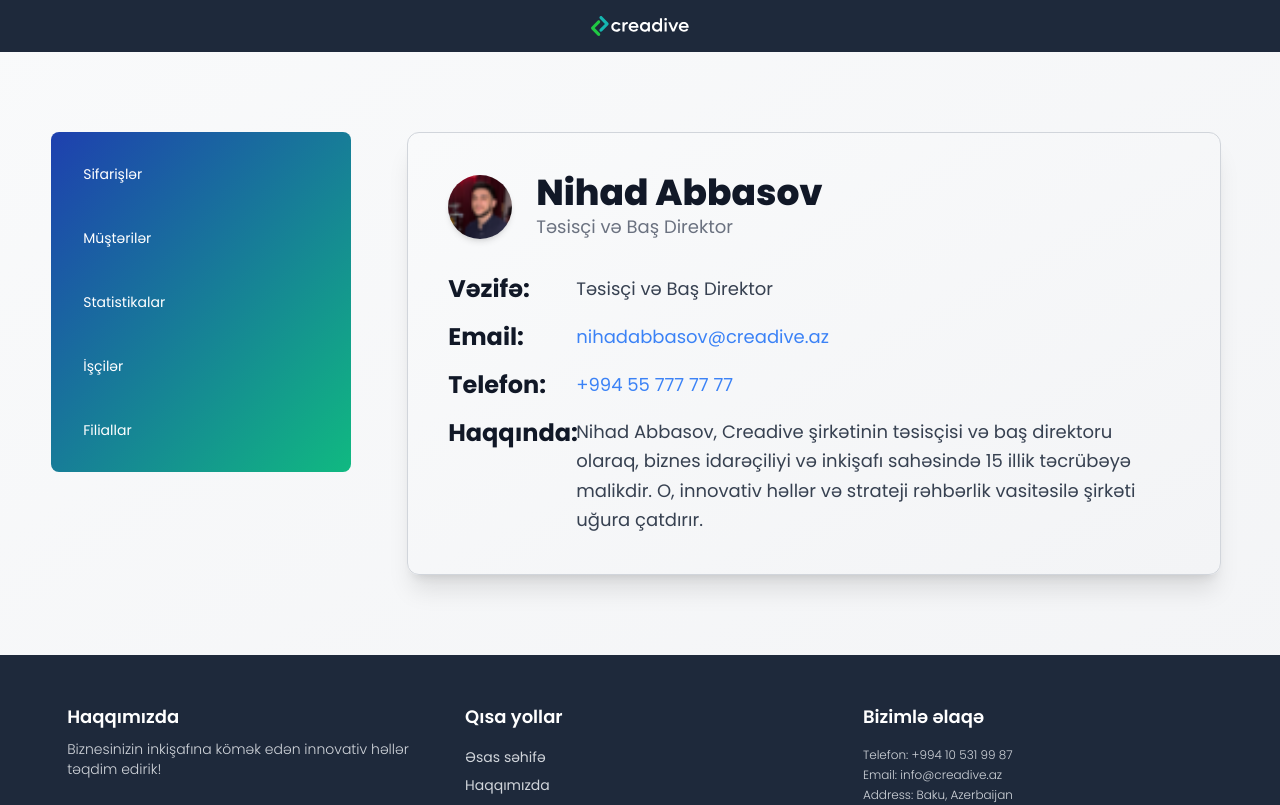
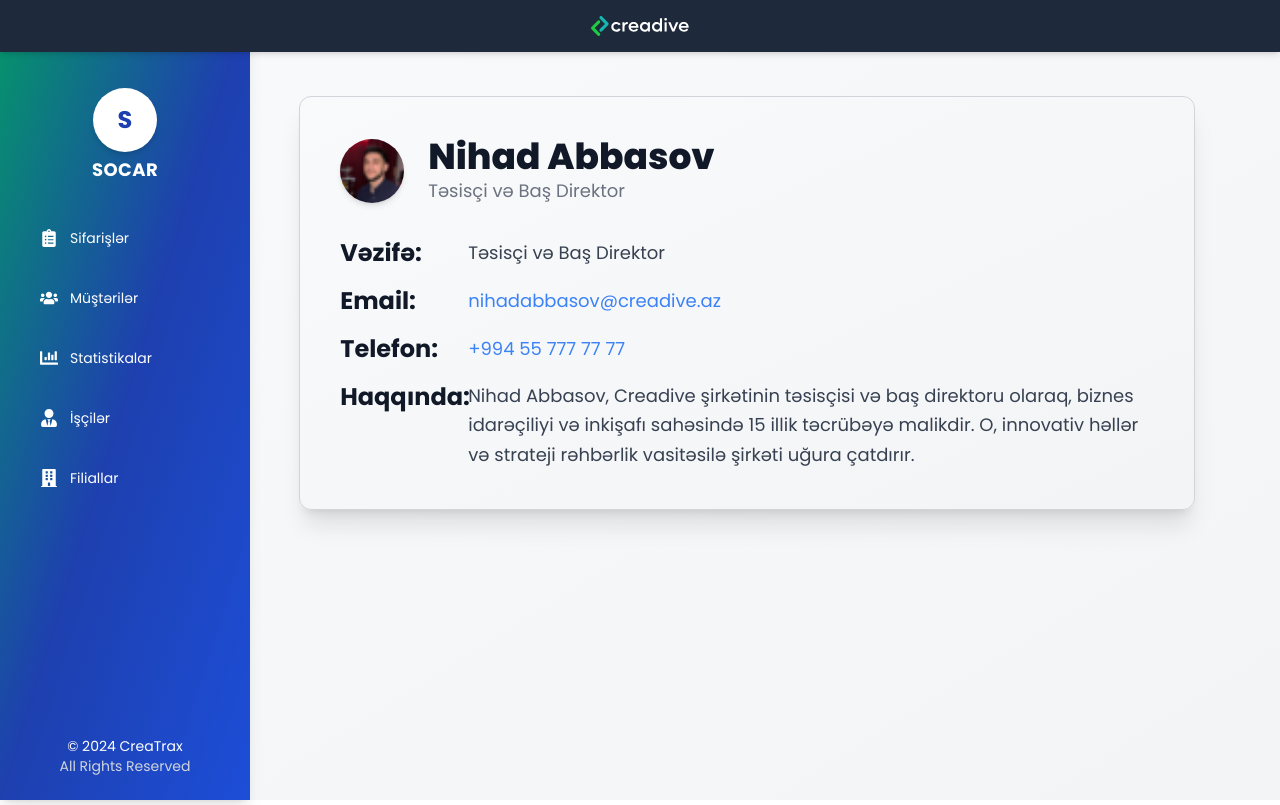
Before and after one commit to nihad-xalq/creatrax, a Next.js app: page /employees/1 in a window 1280 px wide. Shown: the top 805 px of the page. Built offline with nearby package versions, Linux system fonts and the light colour scheme.

Commit message:
new layout been applied and some other changes

```diff
--- a/src/app/(pages)/(sidebarLayout)/layout.tsx
+++ b/src/app/(pages)/(sidebarLayout)/layout.tsx
@@ -12,7 +12,7 @@ export default function SidebarLayout({
   children: React.ReactNode;
 }>) {
   return (
-    <div className="flex flex-row- items-start gap-12 relative">
+    <div className="flex flex-row- items-start gap-10 relative">
       <Sidebar />
       {children}
     </div>
--- a/src/app/layout.tsx
+++ b/src/app/layout.tsx
@@ -1,5 +1,5 @@
 import { Header } from "@/components/semantic/Header";
-import { Footer } from "@/components/semantic/Footer";
+// import { Footer } from "@/components/semantic/Footer";
 import { Main } from "@/components/semantic/Main";
 import { Poppins } from "next/font/google";
 import type { Metadata } from "next";
@@ -31,7 +31,7 @@ export default function RootLayout({
       >
         <Header />
         <Main>{children}</Main>
-        <Footer />
+        {/* <Footer /> */}
       </body>
     </html>
   );
--- a/src/components/semantic/Header.tsx
+++ b/src/components/semantic/Header.tsx
@@ -26,7 +26,7 @@ export const Header = () => {
   const toggleMenu = () => setIsMenuOpen(!isMenuOpen);
 
   return (
-    <header className="bg-slate-800 py-4 text-white relative">
+    <header className="bg-slate-800 py-4 text-white fixed top-0 left-0 w-full z-50 shadow-md">
       <div className="header_inner myContainer flex items-center justify-between lg:justify-center px-4 lg:px-0">
         <Link href="/" className="header_left w-2/5 lg:w-1/12">
           <Logo />
--- a/src/components/semantic/Main.tsx
+++ b/src/components/semantic/Main.tsx
@@ -1,10 +1,18 @@
+"use client";
+
+import { usePathname } from "next/navigation";
+
 export const Main = ({
   children,
 }: Readonly<{
   children: React.ReactNode;
 }>) => {
+  const pathname = usePathname();
+
+  const isHome: boolean = pathname === "/";
+
   return (
-    <main className="py-20">
+    <main className={`py-24 h-full ${isHome ? "flex" : "lg:ml-[250px]"}`}>
       <div className="main_inner myContainer">{children}</div>
     </main>
   );
--- a/src/components/semantic/Navbar.tsx
+++ b/src/components/semantic/Navbar.tsx
@@ -2,35 +2,45 @@
 
 import { usePathname } from "next/navigation";
 import Link from "next/link";
+import { JSX } from "react";
+import {
+  FaClipboardList,
+  FaUsers,
+  FaChartBar,
+  FaUserTie,
+  FaBuilding,
+} from "react-icons/fa";
 
 interface HeaderLinksTypes {
   title: string;
   href: string;
+  icon: JSX.Element;
 }
 
 const headerLinks: HeaderLinksTypes[] = [
-  { title: "Sifarişlər", href: "/orders" },
-  { title: "Müştərilər", href: "/clients" },
-  { title: "Statistikalar", href: "/dashboard" },
-  { title: "İşçilər", href: "/employees" },
-  { title: "Filiallar", href: "/branches" },
+  { title: "Sifarişlər", href: "/orders", icon: <FaClipboardList /> },
+  { title: "Müştərilər", href: "/clients", icon: <FaUsers /> },
+  { title: "Statistikalar", href: "/dashboard", icon: <FaChartBar /> },
+  { title: "İşçilər", href: "/employees", icon: <FaUserTie /> },
+  { title: "Filiallar", href: "/branches", icon: <FaBuilding /> },
 ];
 
 export const Navbar = () => {
   const pathname = usePathname();
   return (
-    <nav className="hidden lg:flex flex-col items-center gap-3">
-      {headerLinks.map(({ title, href }) => {
+    <nav className="hidden lg:flex flex-col w-full items-center gap-4">
+      {headerLinks.map(({ title, href, icon }) => {
         const isActive = pathname === href;
         return (
           <Link
             key={title}
             href={href}
-            className={`block w-full text-white text-sm py-4 px-4 hover:bg-white/10 rounded-md transition ${
-              isActive ? "bg-white/30 font-semibold" : ""
+            className={`flex items-center gap-3 w-full text-white text-sm py-3 px-4 rounded-lg hover:bg-white/10 transition ${
+              isActive ? "bg-white/30 font-semibold shadow-md" : ""
             }`}
           >
-            {title}
+            <span className="text-lg">{icon}</span>
+            <span className="flex-1">{title}</span>
           </Link>
         );
       })}
--- a/src/components/semantic/Sidebar.tsx
+++ b/src/components/semantic/Sidebar.tsx
@@ -2,8 +2,23 @@ import { Navbar } from "./Navbar";
 
 export const Sidebar = () => {
   return (
-    <aside className="bg-gradient-to-tl from-emerald-500 to-blue-800 rounded-lg p-4 sticky top-4 min-w-[300px] w-[300px] hidden lg:block">
+    <aside className="fixed top-0 left-0 h-screen bg-gradient-to-tl from-blue-700 via-blue-800 to-emerald-600 shadow-lg w-[250px] hidden lg:flex flex-col items-center p-6">
+      {/* Logo */}
+      <div className="flex flex-col items-center text-white mb-8 mt-16">
+        <div className="w-16 h-16 bg-white rounded-full flex items-center justify-center shadow-md mb-1">
+          <span className="text-2xl font-bold text-blue-800">S</span>
+        </div>
+        <h1 className="text-lg font-bold uppercase tracking-wide">Socar</h1>
+      </div>
+
+      {/* Navbar Links */}
       <Navbar />
+
+      {/* Footer */}
+      <div className="mt-auto text-center text-sm text-white">
+        <p>&copy; {new Date().getFullYear()} CreaTrax</p>
+        <p className="text-gray-300">All Rights Reserved</p>
+      </div>
     </aside>
   );
 };
--- a/src/views/HomeView.tsx
+++ b/src/views/HomeView.tsx
@@ -5,7 +5,7 @@ import { CFormProvider } from "@/components/form/CFormProvider";
 import { yupResolver } from "@hookform/resolvers/yup";
 import { useRouter } from "next/navigation";
 import { useForm } from "react-hook-form";
-import Image from "next/image";
+// import Image from "next/image";
 import * as yup from "yup";
 
 const schema = yup.object().shape({
@@ -28,8 +28,8 @@ export const HomeView = () => {
   };
 
   return (
-    <section className="py-0 lg:py-10 bg-gradient-to-b from-gray-50 to-gray-100">
-      <div className="home_inner flex flex-col lg:flex-row items-center gap-16 max-w-6xl mx-auto px-6">
+    <section className="py-0 lg:py-10 lg:my-auto h-full">
+      <div className="home_inner flex flex-col lg:flex-row justify-center items-center gap-16 max-w-6xl mx-auto px-6 h-full">
         {/* Form Section */}
         <div className="form_container bg-white border border-gray-300 p-8 rounded-lg w-full lg:w-1/2 shadow-lg">
           <h2 className="text-2xl font-semibold text-gray-800 text-center mb-6">
@@ -63,7 +63,7 @@ export const HomeView = () => {
         </div>
 
         {/* Visual Section */}
-        <div className="visual_container w-full lg:w-1/2 flex flex-col items-center justify-center space-y-2 lg:space-y-6">
+        {/* <div className="visual_container w-full lg:w-1/2 flex flex-col items-center justify-center space-y-2 lg:space-y-6">
           <Image
             width={0}
             height={0}
@@ -81,7 +81,7 @@ export const HomeView = () => {
               nəzərdə tutulmuş müasir bir platformadır.
             </p>
           </div>
-        </div>
+        </div> */}
       </div>
     </section>
   );
```
Lines whose indentation alone changed are shown as unchanged.
